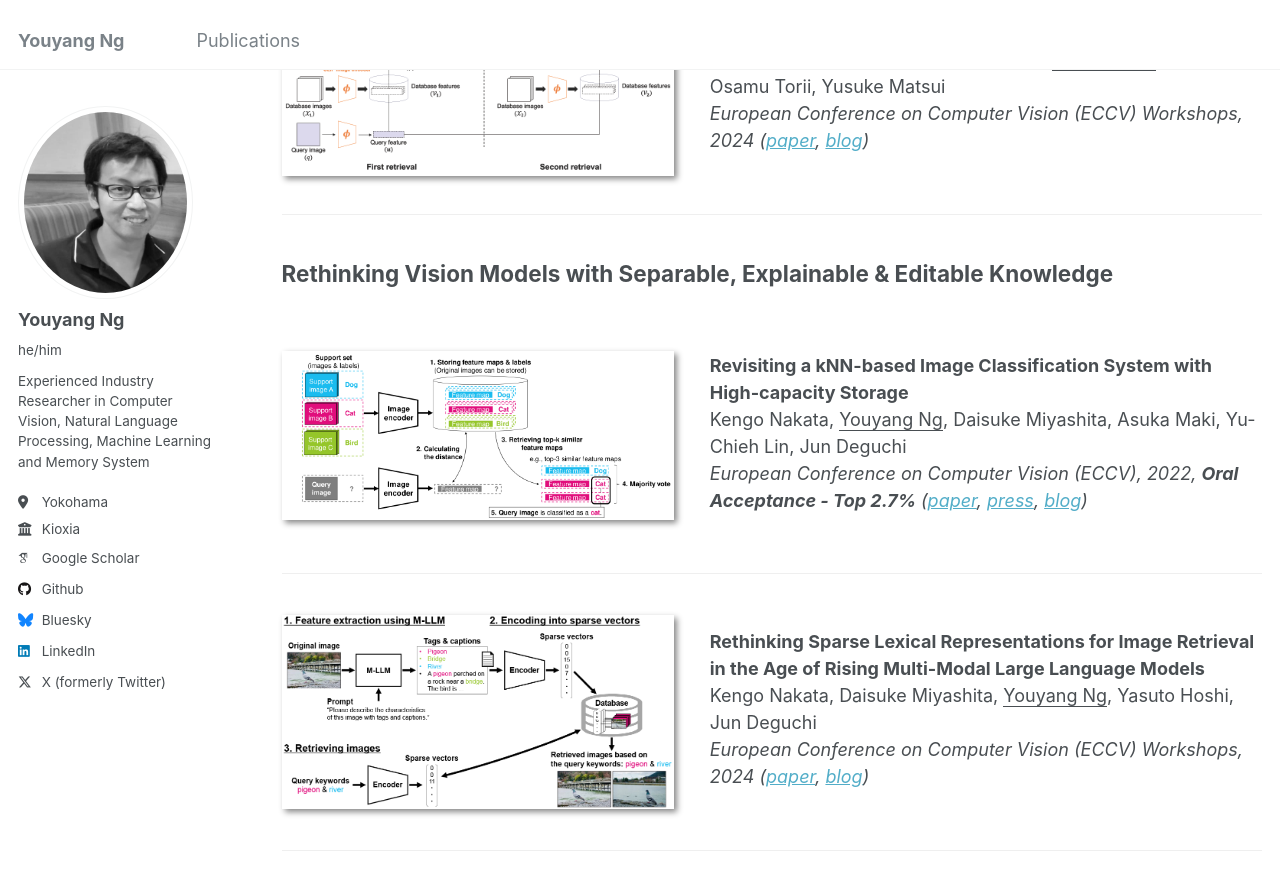
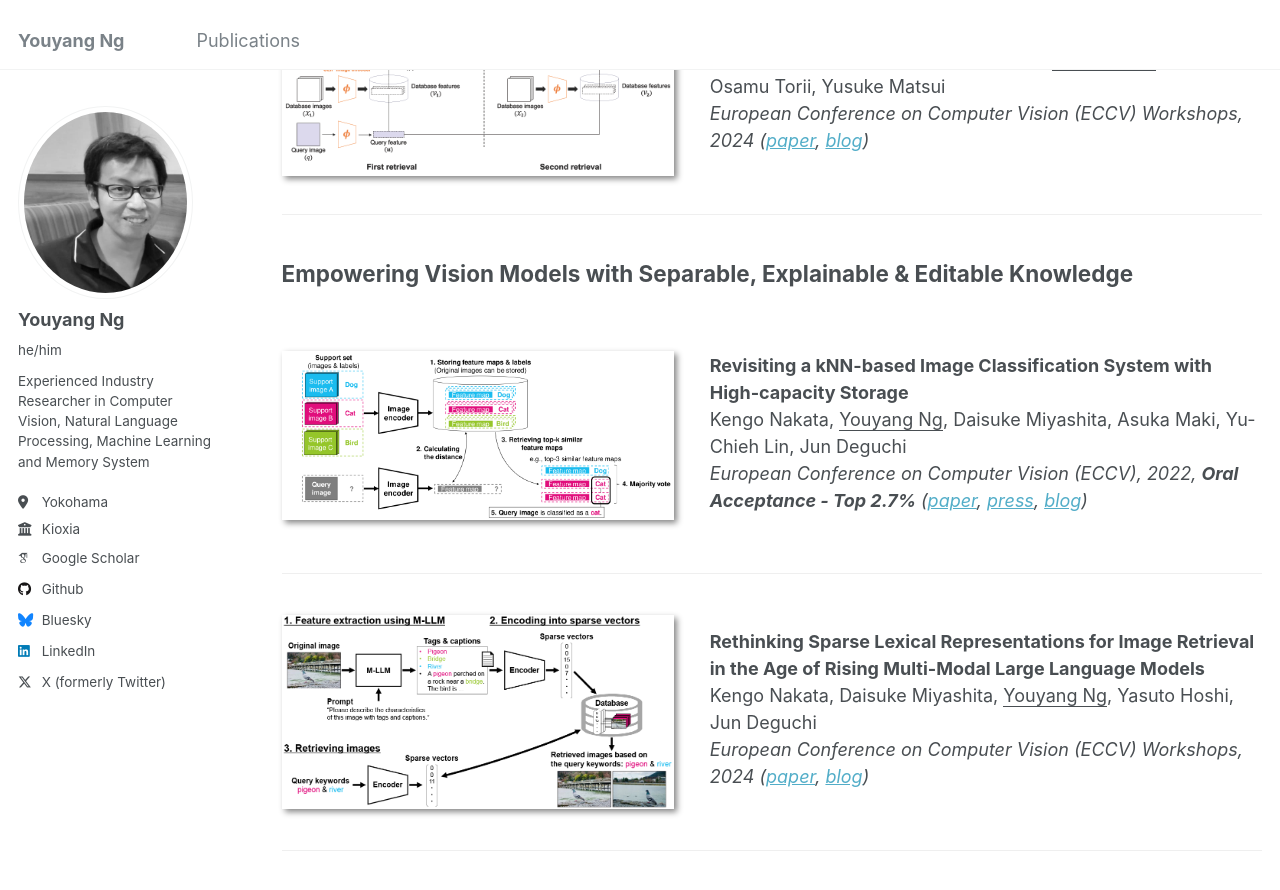
Before and after one commit to yy29/yy29.github.io, a Jekyll site: the page built from _pages/about.md, in a window 1280 px wide and 900 px high, scrolled down 1287 px. Shown: the top 890 px of the window. Built offline with Jekyll 4.4.1, drawn with Linux system fonts in a browser that asks for light colours; some web fonts are replaced.

Commit message:
Update about.md

```diff
--- a/_pages/about.md
+++ b/_pages/about.md
@@ -44,7 +44,7 @@ Ryoya Nara, Yu-Chieh Lin, Yuji Nozawa, <ins>Youyang Ng</ins>, Goh Itoh, Osamu To
 </div>
 </div>
 
-## Rethinking Vision Models with Separable, Explainable & Editable Knowledge
+## Empowering Vision Models with Separable, Explainable & Editable Knowledge
 <div class="paper-box"><div class="paper-box-image"><img src="../images/2022_knn.png" alt="sym" width="100%"></div>
 <div class="paper-box-text" markdown="1">
 
```
